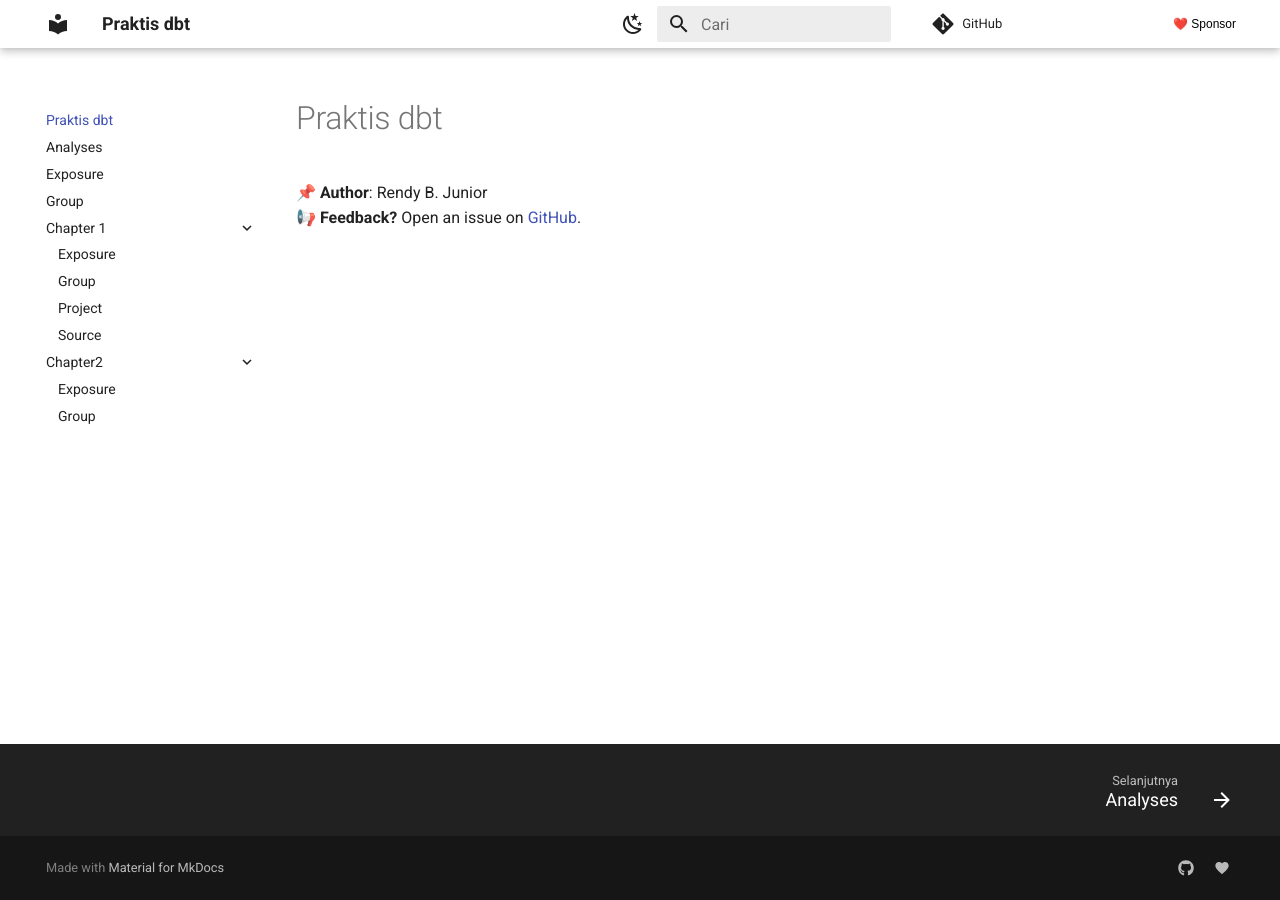
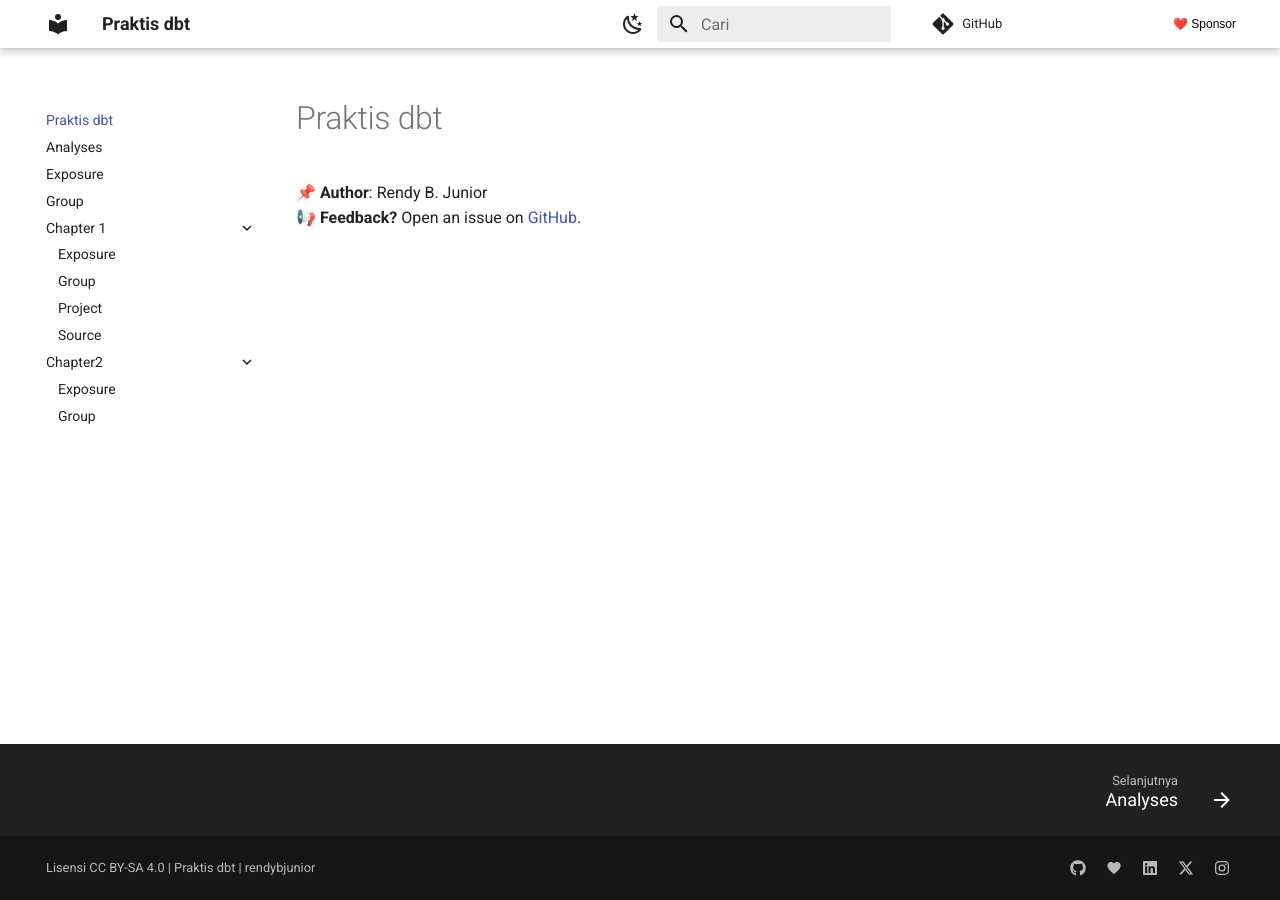
Before and after one commit to rendybjunior/learning-notes, an MkDocs documentation site: the page built from docs/index.md, in a window 1280 px wide. Built offline with MkDocs 1.6.1 and Material for MkDocs 9.7.7, drawn with Linux system fonts in a browser that asks for light colours; comment, search, counter and statistics services are not loaded.

Commit message:
add social icons and license

```diff
--- a/mkdocs.yml
+++ b/mkdocs.yml
@@ -54,7 +54,14 @@
     - icon: material/heart
       link: https://github.com/sponsors/rendybjunior
       name: Sponsor Me
-  #generator: false
+    - icon: fontawesome/brands/linkedin
+      link: https://www.linkedin.com/in/rendybjunior/
+    - icon: fontawesome/brands/x-twitter
+      link: https://x.com/rendybjunior
+    - icon: fontawesome/brands/instagram
+      link: https://www.instagram.com/rendybjunior/
+  generator: false
+copyright: <a href="https://creativecommons.org/licenses/by-sa/4.0/deed.id">Lisensi CC BY-SA 4.0</a> | Praktis dbt | rendybjunior
 extra_css:
   - stylesheets/extra.css
 extra_javascript:
```
